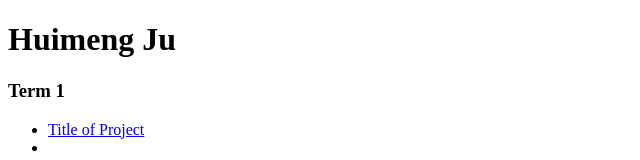
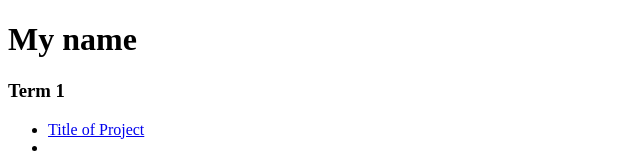
Before and after one commit to 77aubrey/wcc-portfolio, a plain HTML site: page index.html in a window 1280 px wide. Shown: the top 160 px of the page, without its empty margins (0-640 px from the left). Drawn offline with Linux system fonts and the light colour scheme.

Commit message:
changed name to "My name'

```diff
--- a/index.html
+++ b/index.html
@@ -11,7 +11,7 @@
         <!--This week we are keeping things very simple, please do not add anything extra, no CSS styling etc.-->
 
         <!--Change to your full name below-->
-        <h1>Huimeng Ju</h1>
+        <h1>My name</h1>
 
         <h3>Term 1</h3>
 
```
